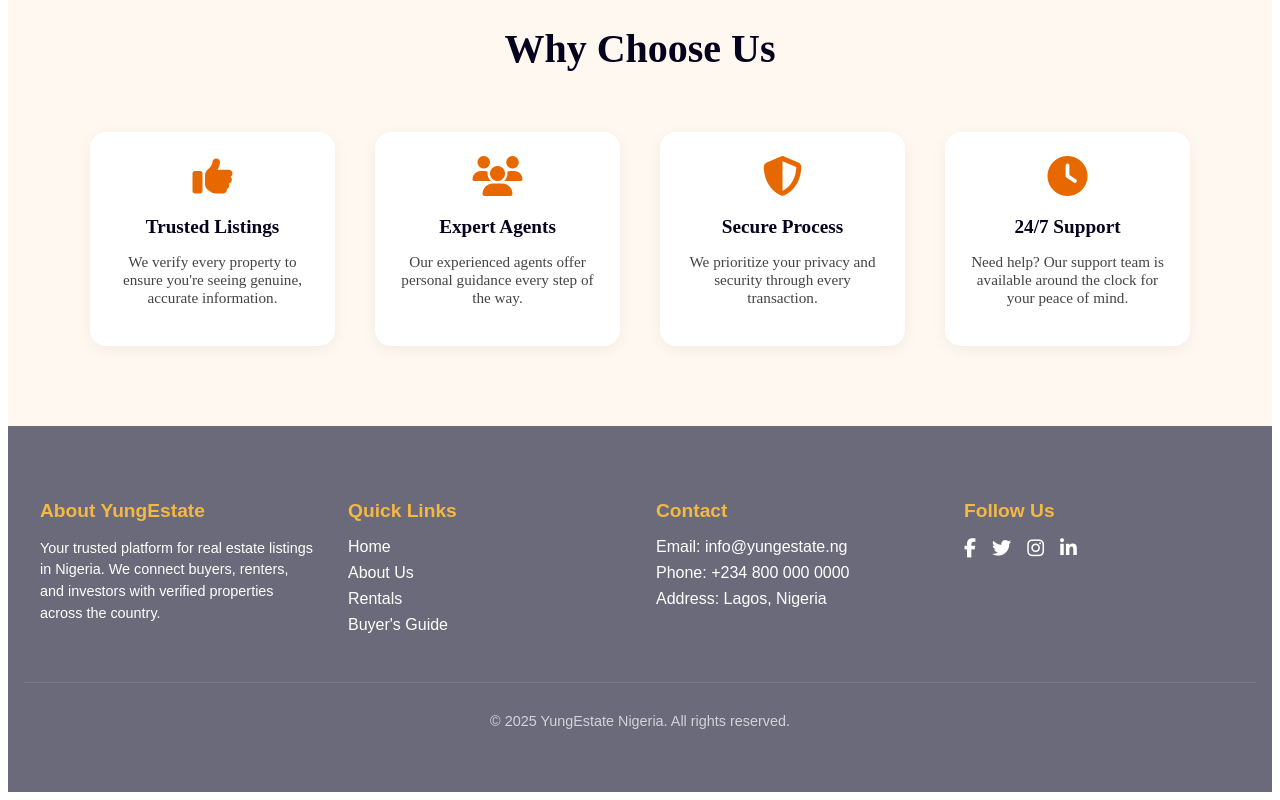
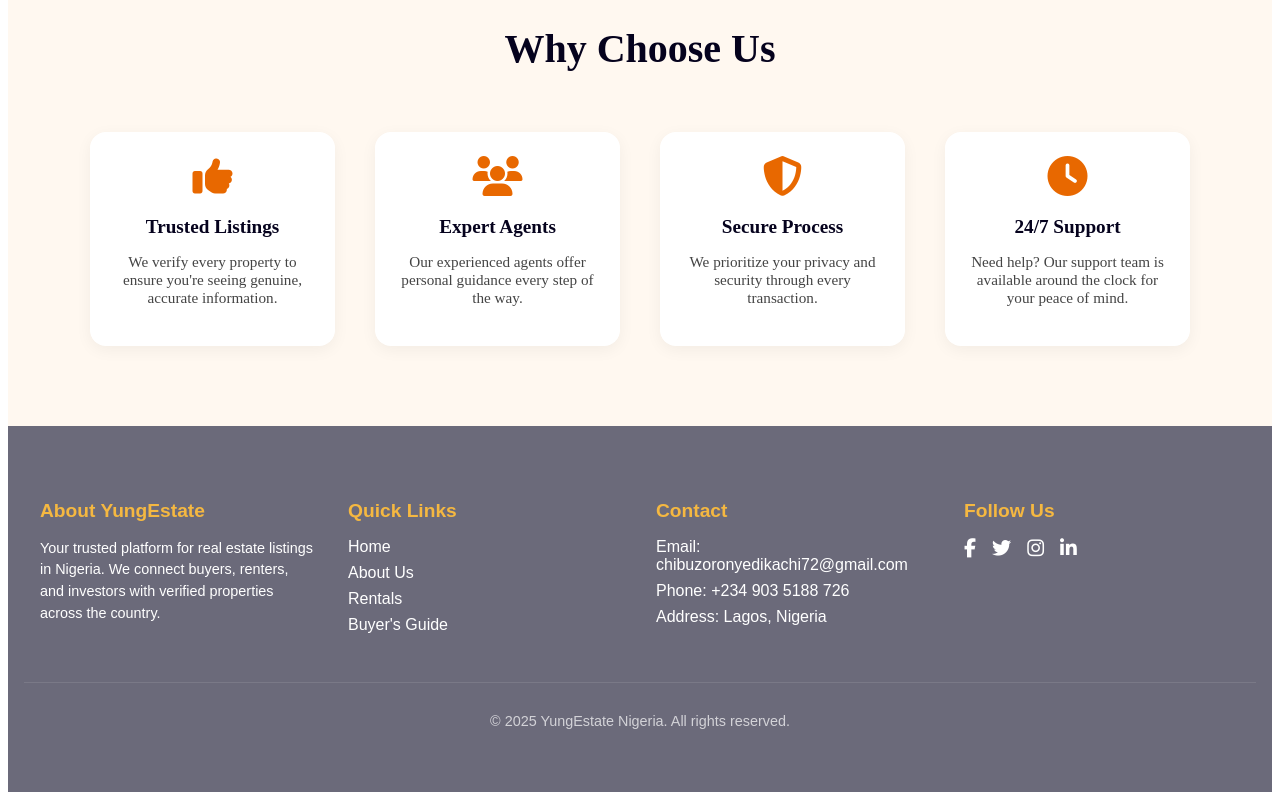
Before and after one commit to ChibuzorJoel/Real-Estate, an Angular app: page / in a window 1280 px wide. Shown: the part 2838-3638 px from the top of the page. Built offline with nearby package versions, Linux system fonts and the light colour scheme.

Commit message:
first commit

```diff
--- a/package.json
+++ b/package.json
@@ -23,8 +23,8 @@
     "zone.js": "~0.13.0"
   },
   "devDependencies": {
-    "@angular-devkit/build-angular": "^16.0.4",
-    "@angular/cli": "~16.0.4",
+    "@angular-devkit/build-angular": "^16.2.16",
+    "@angular/cli": "^16.2.16",
     "@angular/compiler-cli": "^16.0.0",
     "@types/jasmine": "~4.3.0",
     "jasmine-core": "~4.6.0",
--- a/src/app/shared/footer/footer.component.html
+++ b/src/app/shared/footer/footer.component.html
@@ -19,8 +19,8 @@
     <div class="footer-column">
       <h4>Contact</h4>
       <ul>
-        <li>Email: info@yungestate.ng</li>
-        <li>Phone: +234 800 000 0000</li>
+        <li>Email: chibuzoronyedikachi72@gmail.com</li>
+        <li>Phone: +234 903 5188 726</li>
         <li>Address: Lagos, Nigeria</li>
       </ul>
     </div>
```
Also changed, not shown: 1 other file (tests, documents, lock files or other folders).
